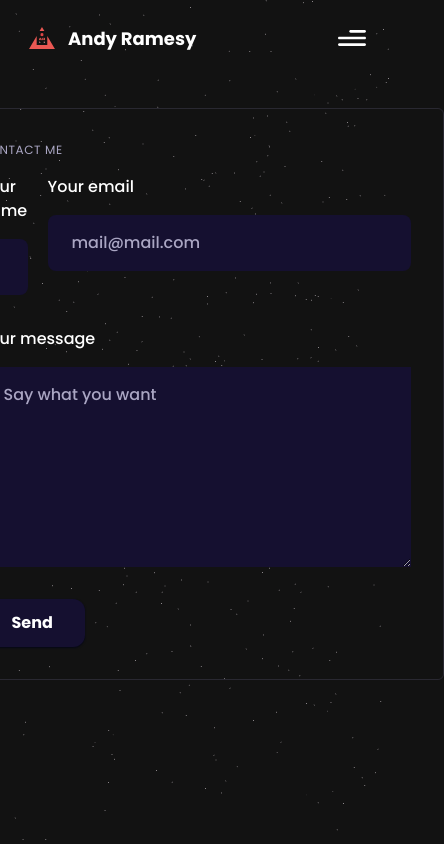
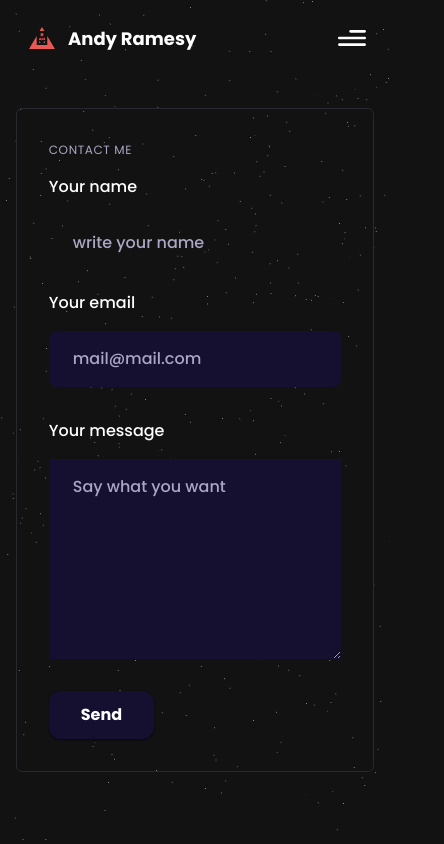
Before and after one commit to andyRamesy/prt, a React (Vite) app: page /contact in a window 390 px wide. Shown: the whole page, 444 px wide, since content can reach past the window. Built offline with nearby package versions, Linux system fonts and the light colour scheme.

Commit message:
tsis inin nataoko

```diff
--- a/src/components/Contact.tsx
+++ b/src/components/Contact.tsx
@@ -65,18 +65,26 @@ const Contact = () => {
           <form
             ref={formRef}
             onSubmit={handleSubmit}
-            className="mt-4 flex flex-col gap-8"
+            className="mt-4 flex flex-col gap-8 w-[75vw] md:w-full"
           >
-            <div className="flex flex-row justify-start gap-[20px]">
+            <div className="flex flex-col justify-start gap-[20px] md:flex-row ">
               <label className="flex flex-col">
                 <span className="text-white font-medium mb-4">Your name</span>
-                <input
+                {/* <input
                   type="text"
                   name="name"
                   value={form.name}
                   onChange={handleChange}
                   placeholder="write your name"
-                  className="bg-tertiary py-4 px-6 placeholder:text-secondary text-white rounded-lg outline-none border-none font-medium w-full"
+                  className="bg-transparent py-4 px-6 placeholder:text-secondary text-white rounded-lg outline-none border-none font-medium w-full"
+                /> */}
+                 <input
+                  type="text"
+                  name="name"
+                  value={form.name}
+                  onChange={handleChange}
+                  placeholder="write your name"
+                  className="bg-transparent py-4 px-6 placeholder:text-secondary text-white rounded-lg outline-none font-medium w-full"
                 />
               </label>
               <label className="flex flex-col">
@@ -112,7 +120,8 @@ const Contact = () => {
         </div>
         {/* <div className="xl:flex-1 xl:h-auto md:h-[550px] h-[350px]">
           <React />
-        </div> */}
+        </div>
+        */}
       </div>
     </AnimatedLayout>
   );
```
